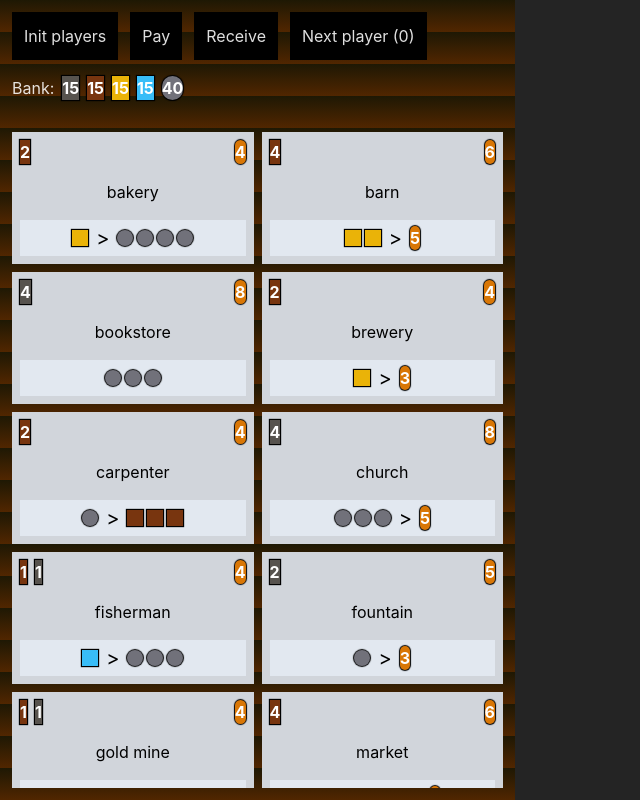
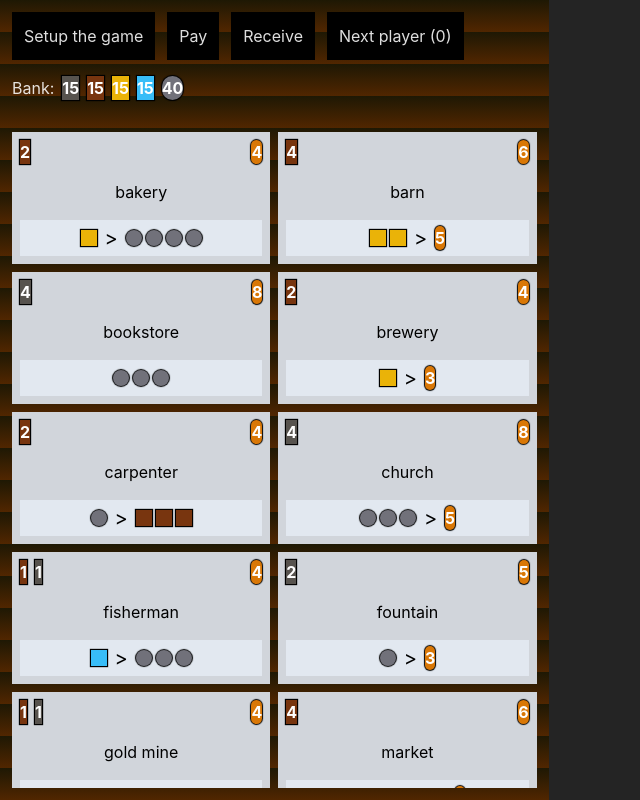
Before and after one commit to Gumivdi/little-town-game, a React (Vite) app: page / in a window 1280 px wide. Shown: the whole page, without its empty margins (0-640 px from the left). Built offline with nearby package versions, Linux system fonts and the light colour scheme; what tailwind-safelist-generator would draw is missing.

Commit message:
[feature/action-play-worker] Update development actions (setup the game)

```diff
--- a/src/components/DevelopmentActions.tsx
+++ b/src/components/DevelopmentActions.tsx
@@ -1,13 +1,17 @@
 import { useContext } from "react";
 import { DPlayers } from "@/data/players.data";
+import { DMaps } from "@/data/maps.data";
+import { convertToResourceOnly } from "@/shared/helpers/convertToResourceOnly";
+import { setupPlayers } from "@/shared/helpers/setupPlayers";
+import { setupResources } from "@/shared/helpers/setupResources";
 import { TResourcesAll } from "@/shared/types/resources.type";
 import { PlayersContext } from "@/context/players.context";
 import { SupplyContext } from "@/context/supply.context";
-import { convertToResourceOnly } from "@/shared/helpers/convertToResourceOnly";
-import { setupPlayers } from "@/shared/helpers/setupPlayers";
-import { setupResources } from "@/shared/helpers/setupResources";
+import { MapContext } from "@/context/map.context";
 
 const DevelopmentActions = () => {
+  const { initMap } = useContext(MapContext);
+  const { takeFromSupply, restoreToSupply } = useContext(SupplyContext);
   const {
     currentPlayer,
     initPlayers,
@@ -16,14 +20,21 @@ const DevelopmentActions = () => {
     receiveResources,
   } = useContext(PlayersContext);
 
-  const { takeFromSupply, restoreToSupply } = useContext(SupplyContext);
-
   const initializePlayers = () => {
     const resourcesRequired = convertToResourceOnly(
       setupResources(DPlayers.length)
     );
     initPlayers(setupPlayers(DPlayers));
     takeFromSupply(resourcesRequired);
+  };
+
+  const initializeMap = (number: number) => {
+    initMap(DMaps[number]);
+  };
+
+  const setupTheGame = () => {
+    initializePlayers();
+    initializeMap(0);
   };
 
   const pay = (resources: Partial<TResourcesAll>) => {
@@ -38,8 +49,8 @@ const DevelopmentActions = () => {
 
   return (
     <div className="flex gap-3">
-      <button className="bg-black p-3" onClick={initializePlayers}>
-        Init players
+      <button className="bg-black p-3" onClick={setupTheGame}>
+        Setup the game
       </button>
       <button
         className="bg-black p-3"
```
